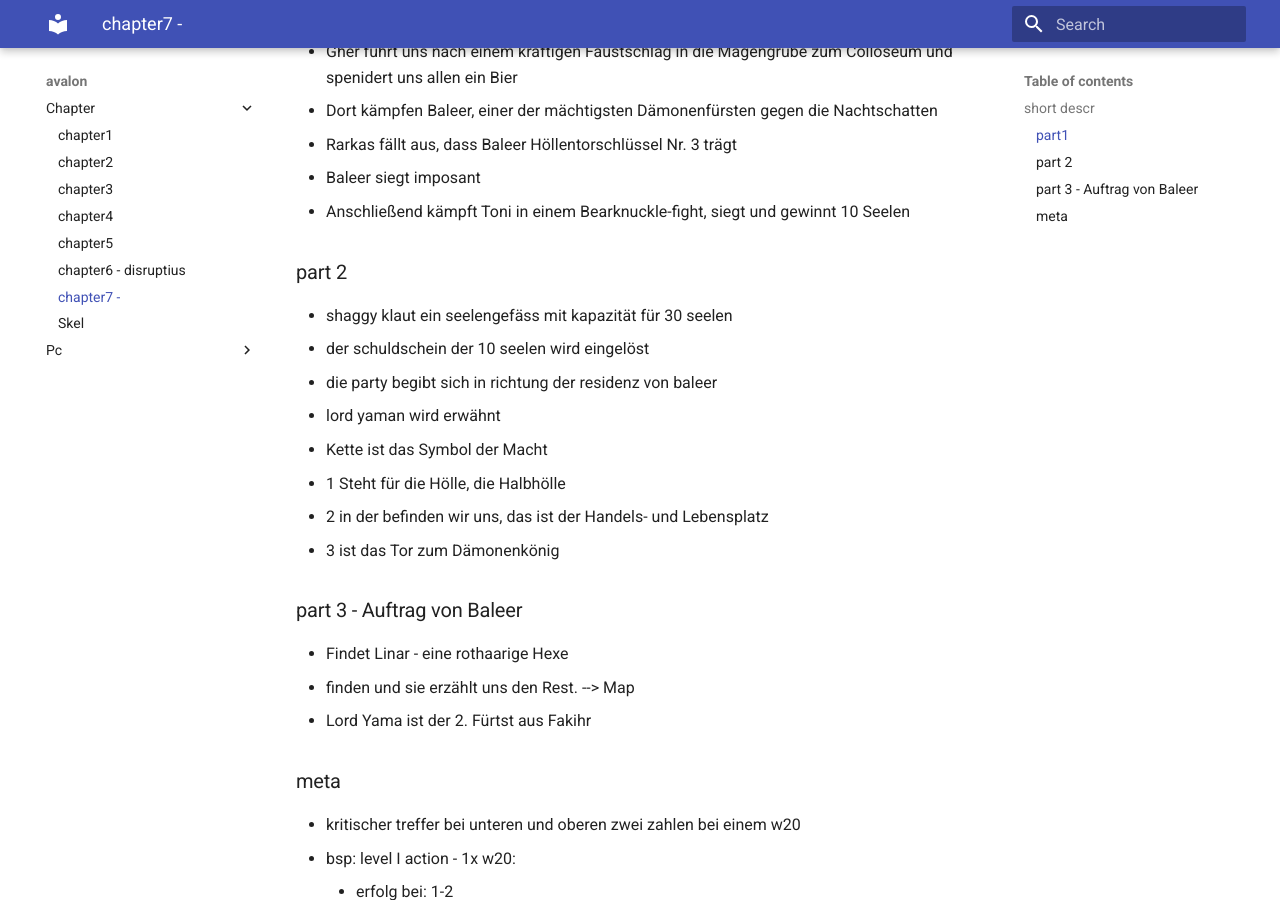
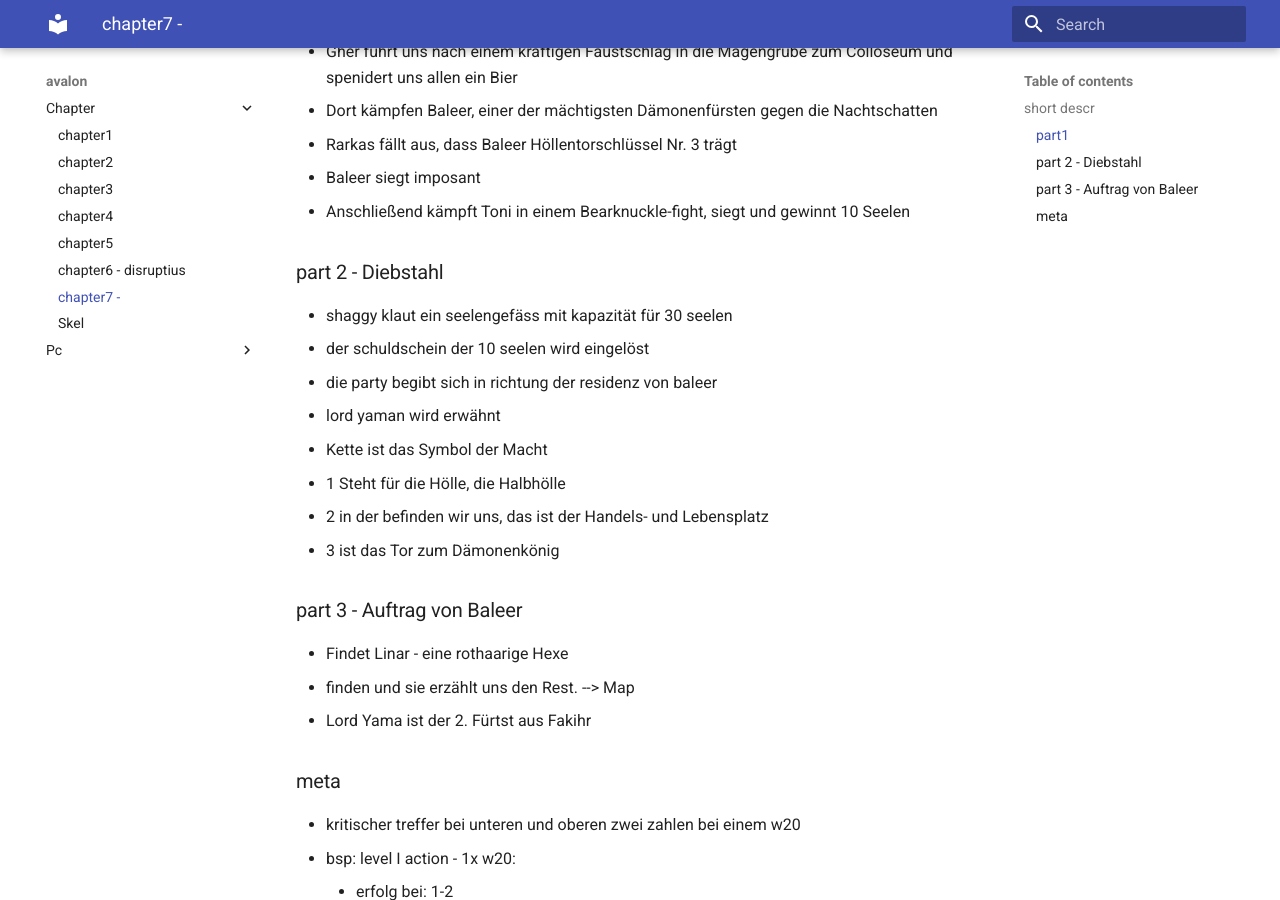
Before and after one commit to mkdocs-pnp/avalon, an MkDocs documentation site: the page built from docs/chapter/chapter7.md, in a window 1280 px wide and 900 px high, scrolled down 372 px. Built offline with MkDocs 1.6.1 and Material for MkDocs 9.7.7, drawn with Linux system fonts in a browser that asks for light colours.

Commit message:
Update chapter7.md

```diff
--- a/docs/chapter/chapter7.md
+++ b/docs/chapter/chapter7.md
@@ -14,7 +14,7 @@
 + Baleer siegt imposant
 + Anschließend kämpft Toni in einem Bearknuckle-fight, siegt und gewinnt 10 Seelen
 
-### part 2
+### part 2 - Diebstahl
 
 + shaggy klaut ein seelengefäss mit kapazität für 30 seelen
 + der schuldschein der 10 seelen wird eingelöst
```
